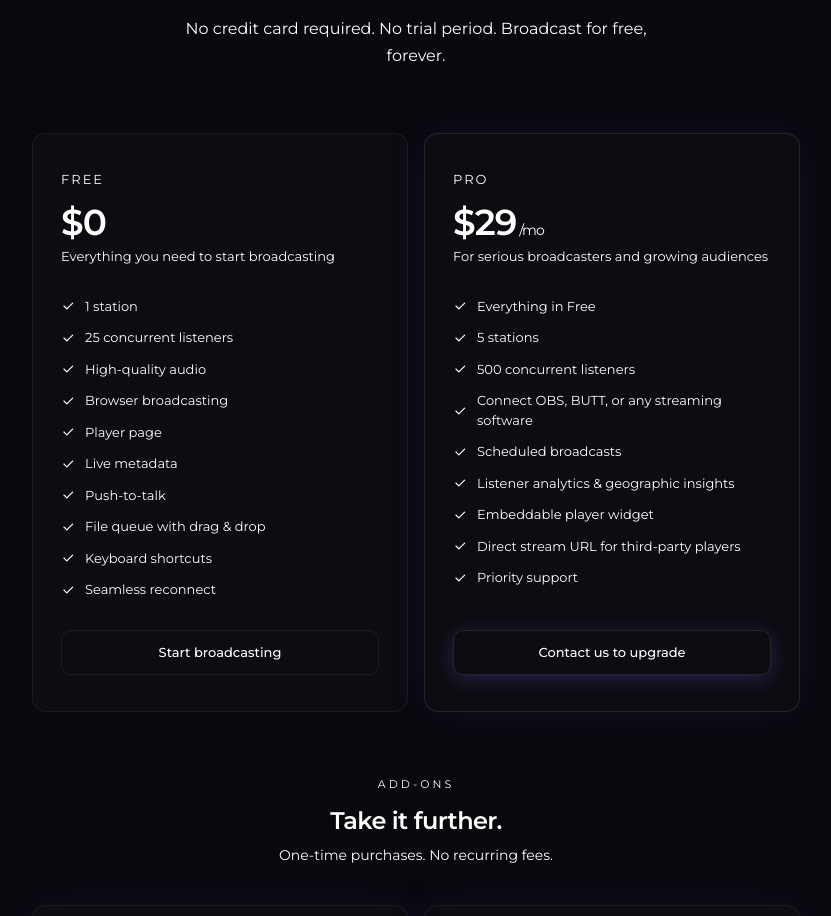
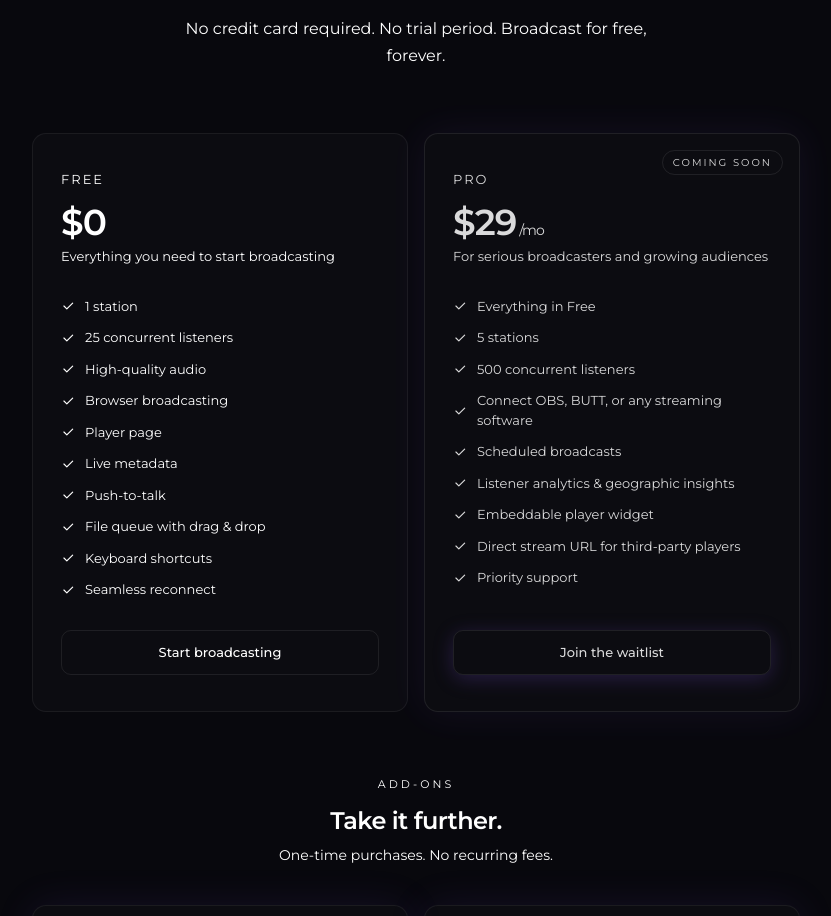
Before and after one commit to ammar-mashfj/gocast, a Next.js app in the folder client/: page / in a window 1280 px wide. Shown: the part 2541-3457 px from the top of the page, without its empty margins (224-1055 px from the left). Built offline with nearby package versions, Linux system fonts and the light colour scheme; no server answers.

Commit message:
feat(pricing): replace Pro CTA with waitlist flow

```diff
--- a/client/components/homepage/PricingSection.tsx
+++ b/client/components/homepage/PricingSection.tsx
@@ -1,5 +1,7 @@
 import Link from "next/link"
 import { IconCheck } from "@tabler/icons-react"
+import ComingSoonBadge from "./ComingSoonBadge"
+import WaitlistButton from "./WaitlistButton"
 
 interface Plan {
   name: string
@@ -11,6 +13,7 @@ interface Plan {
   ctaHref: string
   popular?: boolean
   primaryCta?: boolean
+  waitlist?: boolean
 }
 
 interface AddOn {
@@ -56,10 +59,11 @@ const PLANS: Plan[] = [
       "Direct stream URL for third-party players",
       "Priority support",
     ],
-    cta: "Contact us to upgrade",
-    ctaHref: "mailto:hello@gocast.fm?subject=GoCast%20Pro%20Plan&body=Hi%2C%0A%0AI'd%20like%20to%20upgrade%20to%20the%20Pro%20plan%20(%2429%2Fmo).%0A%0AMy%20account%20email%3A%20%0AMy%20station%3A%20%0A%0AThanks!",
+    cta: "Join the waitlist",
+    ctaHref: "",
     popular: true,
     primaryCta: true,
+    waitlist: true,
   },
 ]
 
@@ -108,8 +112,9 @@ export default function PricingSection() {
               plan.popular
                 ? "border-violet-border/70 bg-violet-full/[0.04] shadow-[0_0_40px_rgba(139,92,246,0.1)]"
                 : "border-white/[0.06]"
-            }`}
+            } ${plan.waitlist ? "opacity-85" : ""}`}
           >
+            {plan.waitlist && <ComingSoonBadge />}
             <div className="text-[13px] tracking-[2px] uppercase text-text-muted/85 mb-3">
               {plan.name}
             </div>
@@ -131,7 +136,14 @@ export default function PricingSection() {
                 </li>
               ))}
             </ul>
-            {plan.ctaHref.startsWith("mailto:") ? (
+            {plan.waitlist ? (
+              <WaitlistButton
+                plan="pro"
+                className="block w-full mt-6 py-3 rounded-lg text-[13px] text-center cursor-pointer font-medium bg-violet-full text-white border border-violet-full shadow-[0_4px_20px_rgba(139,92,246,0.25)] hover:brightness-110 hover:shadow-[0_4px_30px_rgba(139,92,246,0.4)] transition-all"
+              >
+                {plan.cta}
+              </WaitlistButton>
+            ) : plan.ctaHref.startsWith("mailto:") ? (
               <a
                 href={plan.ctaHref}
                 className={`block w-full mt-6 py-3 rounded-lg text-[13px] text-center cursor-pointer font-medium no-underline transition-all ${
```
